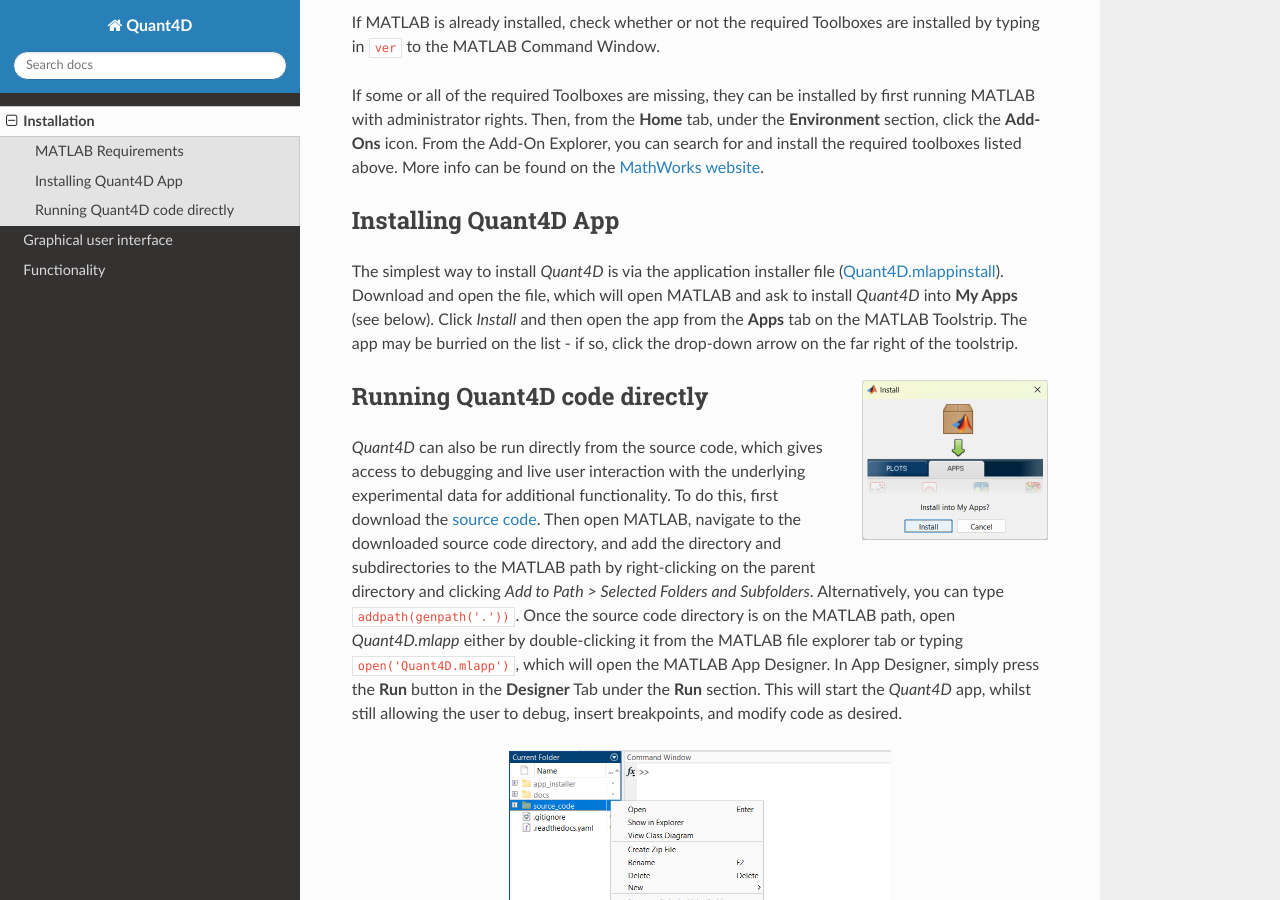
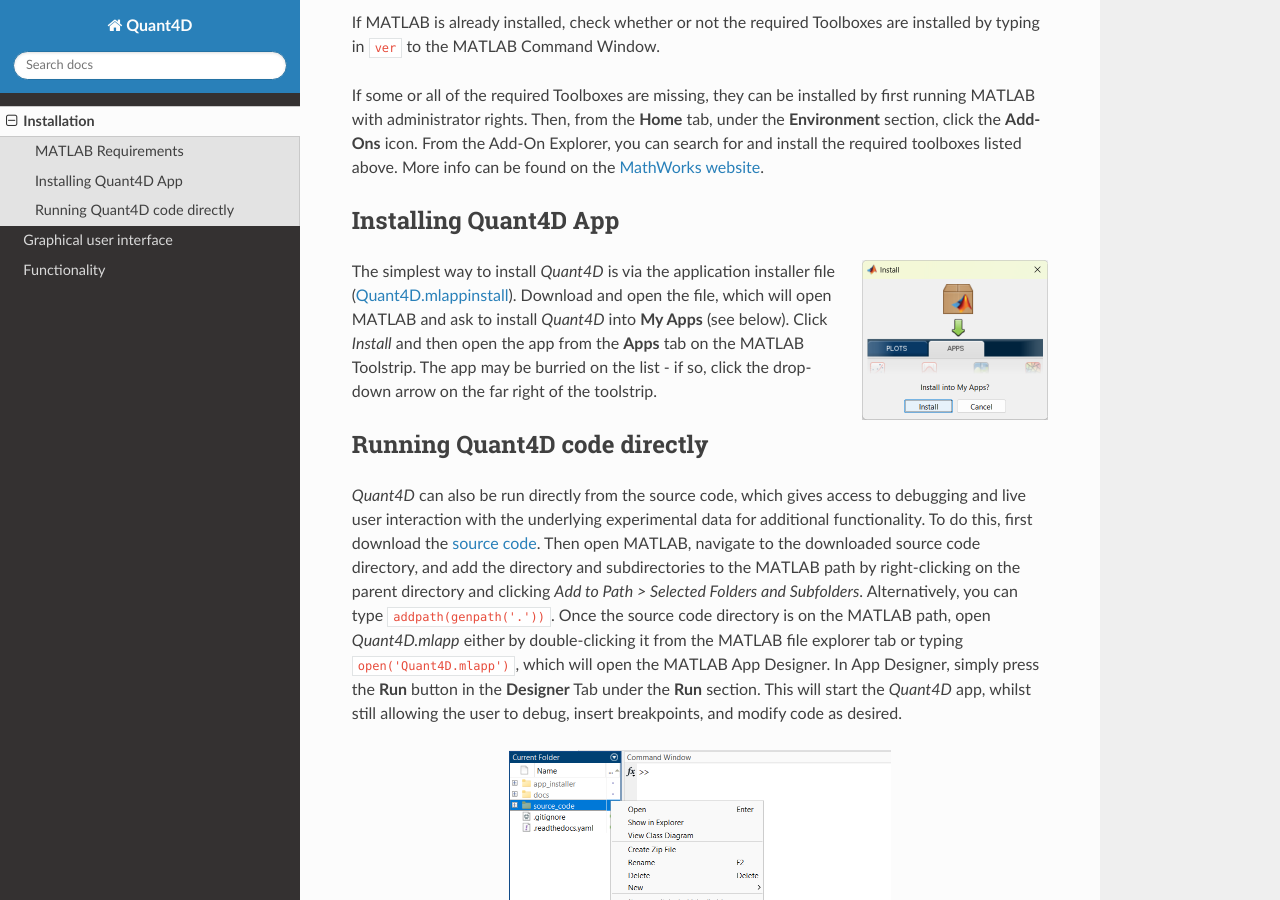
Before and after one commit to bryandesser/Quant4D, a Sphinx documentation site: the page built from docs/source/installation.rst, in a window 1280 px wide and 900 px high, scrolled down 553 px. Built offline with Sphinx 7.4.7 and the Read the Docs theme 3.1.0, drawn with Linux system fonts in a browser that asks for light colours; pages that are not in the unit, such as notebooks, are missing from menus.

```diff
--- a/docs/source/installation.rst
+++ b/docs/source/installation.rst
@@ -23,12 +23,11 @@ If some or all of the required Toolboxes are missing, they can be installed by f
 
 Installing Quant4D App
 ----------------------
-
-The simplest way to install `Quant4D` is via the application installer file (`Quant4D.mlappinstall <https://github.com/bryandesser/Quant4D/blob/master/app_installer/Quant4D.mlappinstall>`_). Download and open the file, which will open MATLAB and ask to install `Quant4D` into **My Apps** (see below). Click `Install` and then open the app from the **Apps** tab on the MATLAB Toolstrip. The app may be burried on the list - if so, click the drop-down arrow on the far right of the toolstrip.
-
 .. image:: ../_static/app_install.png
     :scale: 50%
     :align: right
+
+The simplest way to install `Quant4D` is via the application installer file (`Quant4D.mlappinstall <https://github.com/bryandesser/Quant4D/blob/master/app_installer/Quant4D.mlappinstall>`_). Download and open the file, which will open MATLAB and ask to install `Quant4D` into **My Apps** (see below). Click `Install` and then open the app from the **Apps** tab on the MATLAB Toolstrip. The app may be burried on the list - if so, click the drop-down arrow on the far right of the toolstrip.
 
 Running Quant4D code directly
 -----------------------------
```
